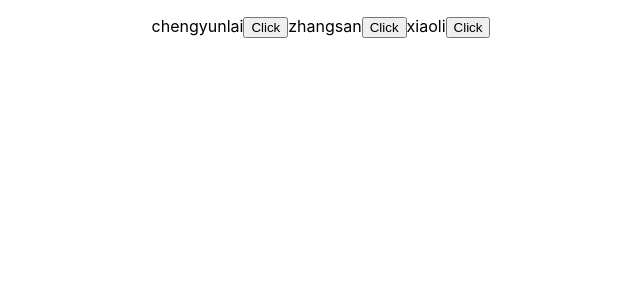
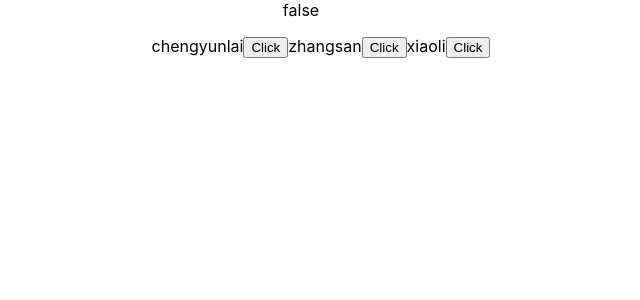
Before and after one commit to Chengyunlai/react-basic, a React (Create React App) app: page / in a window 1280 px wide. Shown: the top 300 px of the page, without its empty margins (339-979 px from the left). Built offline with nearby package versions, Linux system fonts and the light colour scheme.

Commit message:
三元条件

```diff
--- a/src/App.js
+++ b/src/App.js
@@ -12,12 +12,13 @@ function Button(){
   )
 }
 
-const falg = false
+const flag = false
 
 function App() {
   return (
     <div className="App">
-      { falg && "hello"}
+      { flag && "hello"}
+      { flag ? "true":"false"}
       <ul>
         {students.map(item =><item key={item.id}>{item.name}<Button></Button></item>)}
       </ul>
```
